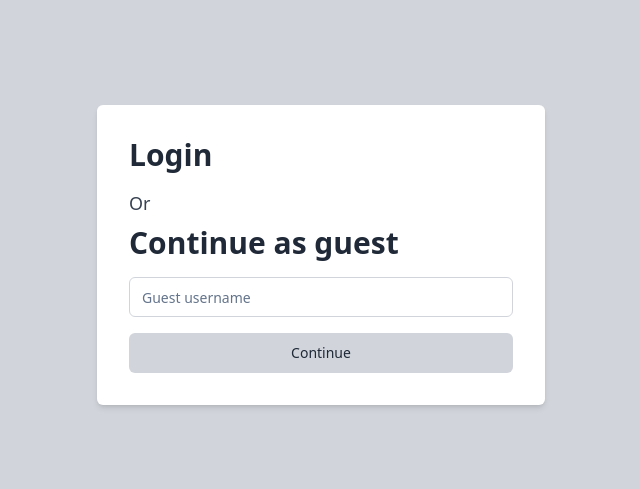
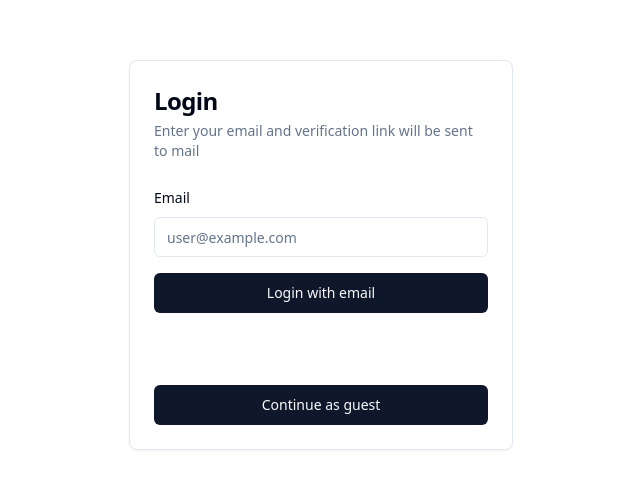
Before and after one commit to Yuvaraj787/Itrix-2024-game-frontend, a React (Vite) app: page /login in a window 1280 px wide. Shown: the part 145-634 px from the top of the page, without its empty margins (319-959 px from the left). Built offline with nearby package versions, Linux system fonts and the light colour scheme; no server answers.

Commit message:
email verification done but need to be changed to otp all waste

```diff
--- a/src/pages/HomePage/index.tsx
+++ b/src/pages/HomePage/index.tsx
@@ -1,12 +1,12 @@
-import React from 'react';
+import React, { useEffect, useState } from 'react';
 import { Cookies } from 'react-cookie';
-import { useNavigate } from 'react-router-dom';
+import { useNavigate, useParams, useSearchParams } from 'react-router-dom';
 
 const cookie = new Cookies();
 
 function HomePage() {
   const navigate = useNavigate();
-
+  const [searchParams, setSearchParams] = useSearchParams();
   const join_room = () => {
     var room_id = document.getElementById("roomid").value;
     cookie.set("count", 0);
@@ -20,6 +20,13 @@ function HomePage() {
     navigate("./" + room_id + "?host=1");
   };
 
+  useEffect(() => {
+    let setToken = searchParams.get("setToken")
+    if (setToken) {
+      cookie.set("token", setToken);
+    }
+  })
+
   return (
     <div className="flex flex-col items-center justify-center h-screen bg-gray-900 text-white">
       <div className="bg-gray-800 shadow-md rounded-md p-8 max-w-md w-full">
--- /dev/null
+++ b/src/pages/LandingPage/google.tsx
@@ -0,0 +1,30 @@
+"use client";
+
+import { GoogleLogin, GoogleOAuthProvider } from "@react-oauth/google";
+import Image from "next/image";
+import { toast } from "react-toastify";
+
+export function GoogleSignIn() {
+  const id = "646137268332-j6g4okcld07e1hrsttvnd6f7jhushrdu.apps.googleusercontent.com" || "";
+  const handleSuccess = (credentialResponse: any) => {
+    console.log("Google login successful", credentialResponse);
+    const credentials = credentialResponse.credential;
+    console.log(credentials)
+  };
+
+  const handleError = () => {
+    toast("Login attempt failed");
+  };
+
+  return (
+    <div className="w-full">
+      <GoogleOAuthProvider clientId={id}>
+        <GoogleLogin
+          onSuccess={handleSuccess}
+          onError={handleError}
+          logo_alignment="center"
+        />
+      </GoogleOAuthProvider>
+    </div>
+  );
+}
--- /dev/null
+++ b/src/pages/LandingPage/guest.tsx
@@ -0,0 +1,46 @@
+import React, { useState } from 'react';
+import { Cookies } from 'react-cookie';
+import { useNavigate } from 'react-router-dom';
+import { Button } from "@/components/ui/button";
+import { Input } from "@/components/ui/input"
+
+const cookie = new Cookies();
+
+function Login() {
+  const [guest, setGuest] = useState("");
+  const navigate = useNavigate();
+
+  const handleKeyPress = (event) => {
+    if (event.key === 'Enter') {
+      Continue();
+    }
+  };
+
+  const Continue = () => {
+    if (guest === "") return;
+    cookie.set("name", guest);
+    navigate("/join_room");
+  };
+
+  return (
+    <div className="flex flex-col items-center justify-center h-screen bg-gray-300">
+      <div className="bg-white shadow-md rounded-md p-8 max-w-md w-full">
+        <h1 className="text-3xl font-bold mb-4 text-gray-800"><a href=''>Login</a></h1>
+        <div className="mb-4">
+          <h2 className="text-lg mb-2 text-gray-700">Or</h2>
+          <h1 className="text-3xl font-bold mb-4 text-gray-800">Continue as guest</h1>
+        </div>
+        <Input
+          type='text'
+          onChange={(e) => setGuest(e.target.value)}
+          onKeyDown={handleKeyPress}
+          placeholder='Guest username'
+          className="w-full mb-4 border border-gray-300 rounded-md p-3 text-gray-800 placeholder-gray-500 focus:outline-none focus:ring focus:ring-blue-300"
+        />
+        <Button onClick={Continue} className="w-full bg-gray-300 text-gray-800 hover:bg-gray-400 focus:outline-none focus:ring focus:ring-blue-300 rounded-md">Continue</Button>
+      </div>
+    </div>
+  );
+}
+
+export default Login;
--- a/src/pages/LandingPage/login.tsx
+++ b/src/pages/LandingPage/login.tsx
@@ -1,46 +1,137 @@
-import React, { useState } from 'react';
-import { Cookies } from 'react-cookie';
-import { useNavigate } from 'react-router-dom';
+"use client";
+
+import {
+  CardTitle,
+  CardDescription,
+  CardHeader,
+  CardContent,
+  Card,
+} from "@/components/ui/card";
+import { Label } from "@/components/ui/label";
+import { Input } from "@/components/ui/input";
 import { Button } from "@/components/ui/button";
-import { Input } from "@/components/ui/input"
+import { useEffect, useState, useTransition } from "react";
+// import { sendVerificationLink } from "./action";
+import { toast } from "react-toastify";
+import { GoogleSignIn } from "./google";
+import { useNavigate } from "react-router-dom";
+import axios  from 'axios';
+import { Cookies } from "react-cookie";
 
-const cookie = new Cookies();
+export default function Login() {
+  const [email, setEmail] = useState("");
+  const [waitingForMail, startSendingMail] = useTransition();
+  const navigate = useNavigate();
+  const cookie = new Cookies()
 
-function Login() {
-  const [guest, setGuest] = useState("");
-  const navigate = useNavigate();
+  useEffect(() => {
+    async function checkVerfied() {
+      try {
+      const res = await axios({
+        url:"http://localhost:3000/auth/verifyCookie",
+        method:"get",
+        params: {token: cookie.get("token") }
+      })
+      console.log(res)
 
-  const handleKeyPress = (event) => {
-    if (event.key === 'Enter') {
-      Continue();
+      if (res.data.success) {
+        navigate("/join_room")
+      }
+    } catch (err) {
+      console.log("Error in verifying token " + err.message)
     }
-  };
 
-  const Continue = () => {
-    if (guest === "") return;
-    cookie.set("name", guest);
-    navigate("/join_room");
-  };
+    checkVerfied()
+  }
+}, [])
+
+  async function requestValidationLink() {
+    // startSendingMail(async () => {
+    //   const result = await sendVerificationLink(email);
+    //   if (result == "") {
+    //     toast("Mail Sent Successfully", { type: "success" });
+    //     return;
+    //   }
+    //   toast(result, { type: "error" });
+    //   return;
+    // });
+    const res = await axios({
+      baseURL:"http://localhost:3000",
+      url: "http://localhost:3000/auth/sendVerificationLink",
+      method:"post",
+      params: {email}
+    })
+
+    console.log(res)
+  }
 
   return (
-    <div className="flex flex-col items-center justify-center h-screen bg-gray-300">
-      <div className="bg-white shadow-md rounded-md p-8 max-w-md w-full">
-        <h1 className="text-3xl font-bold mb-4 text-gray-800">Login</h1>
-        <div className="mb-4">
-          <h2 className="text-lg mb-2 text-gray-700">Or</h2>
-          <h1 className="text-3xl font-bold mb-4 text-gray-800">Continue as guest</h1>
-        </div>
-        <Input
-          type='text'
-          onChange={(e) => setGuest(e.target.value)}
-          onKeyDown={handleKeyPress}
-          placeholder='Guest username'
-          className="w-full mb-4 border border-gray-300 rounded-md p-3 text-gray-800 placeholder-gray-500 focus:outline-none focus:ring focus:ring-blue-300"
-        />
-        <Button onClick={Continue} className="w-full bg-gray-300 text-gray-800 hover:bg-gray-400 focus:outline-none focus:ring focus:ring-blue-300 rounded-md">Continue</Button>
-      </div>
+    <div className="min-h-screen flex justify-center items-center">
+      <Card className="mx-auto max-w-sm m-5">
+        <CardHeader className="space-y-1">
+          <CardTitle className="text-2xl font-bold">Login</CardTitle>
+          <CardDescription>
+            Enter your email and verification link will be sent to mail
+          </CardDescription>
+        </CardHeader>
+        <CardContent>
+          <div className="space-y-4">
+            <div className="space-y-2">
+              <Label htmlFor="email">Email</Label>
+              <Input
+                id="email"
+                value={email}
+                onChange={(e) => setEmail(e.target.value)}
+                placeholder="user@example.com"
+                required
+                type="email"
+              />
+            </div>
+
+            <Button
+              className="w-full"
+              type="submit"
+              onClick={requestValidationLink}
+              disabled={waitingForMail}
+            >
+              {waitingForMail ? (
+                <div role="status">
+                  <svg
+                    aria-hidden="true"
+                    className="w-8 h-8 text-gray-200 animate-spin dark:text-gray-600 fill-blue-600"
+                    viewBox="0 0 100 101"
+                    fill="none"
+                    xmlns="http://www.w3.org/2000/svg"
+                  >
+                    <path
+                      d="M100 50.5908C100 78.2051 77.6142 100.591 50 100.591C22.3858 100.591 0 78.2051 0 50.5908C0 22.9766 22.3858 0.59082 50 0.59082C77.6142 0.59082 100 22.9766 100 50.5908ZM9.08144 50.5908C9.08144 73.1895 27.4013 91.5094 50 91.5094C72.5987 91.5094 90.9186 73.1895 90.9186 50.5908C90.9186 27.9921 72.5987 9.67226 50 9.67226C27.4013 9.67226 9.08144 27.9921 9.08144 50.5908Z"
+                      fill="currentColor"
+                    />
+                    <path
+                      d="M93.9676 39.0409C96.393 38.4038 97.8624 35.9116 97.0079 33.5539C95.2932 28.8227 92.871 24.3692 89.8167 20.348C85.8452 15.1192 80.8826 10.7238 75.2124 7.41289C69.5422 4.10194 63.2754 1.94025 56.7698 1.05124C51.7666 0.367541 46.6976 0.446843 41.7345 1.27873C39.2613 1.69328 37.813 4.19778 38.4501 6.62326C39.0873 9.04874 41.5694 10.4717 44.0505 10.1071C47.8511 9.54855 51.7191 9.52689 55.5402 10.0491C60.8642 10.7766 65.9928 12.5457 70.6331 15.2552C75.2735 17.9648 79.3347 21.5619 82.5849 25.841C84.9175 28.9121 86.7997 32.2913 88.1811 35.8758C89.083 38.2158 91.5421 39.6781 93.9676 39.0409Z"
+                      fill="currentFill"
+                    />
+                  </svg>
+                  <span className="sr-only">Loading...</span>
+                </div>
+              ) : (
+                <>Login with email</>
+              )}
+            </Button>
+            <div>
+              <GoogleSignIn />
+            </div>
+            <div>
+            <Button
+              className="w-full"
+              onClick={() => navigate("/guest")}
+            >
+                Continue as guest
+                </Button>
+            </div>
+          </div>
+        </CardContent>
+      </Card>
     </div>
   );
 }
-
-export default Login;
--- a/src/pages/LeaderBoard/usersLeaderBoard.tsx
+++ b/src/pages/LeaderBoard/usersLeaderBoard.tsx
@@ -1,9 +1,37 @@
-import React from 'react'
 
-function UsersLeaderBoard() {
+export default function Scoreboard(props) {
+  const list=props.player;
+  const listItems = list.map((p, index) => (
+    <tr key={index} className='bg-neutral-800 cursor-pointer duration-300 border-2 border-neutral-950 shadow-inner hover:shadow-teal-500 hover:border-teal-400 relative'>
+      <td className='py-3 px-6'>{p.rank}</td>
+      <td className='py-3 px-6'>{p.name}</td>
+      <td className='py-3 px-6'>{p.wins}</td>
+      <td className='py-3 px-6'>{p.matchplayed}</td>
+      <td className='py-3 px-6'>{((p.wins / p.matchplayed) * 100).toFixed(2)}%</td>
+      <td className='absolute inset-0 border-t-0 border-neutral-950 shadow-inner hover:shadow-teal-500 hover:border-teal-400 hover:border-t-2'></td>
+    </tr>
+  ));
+
   return (
-    <div>UsersLeaderBoard</div>
+    <div className='m-0 h-screen bg-neutral-900 '>
+
+        <h3 className='text-teal-500 py-7 text-center text-4xl'>SCOREBOARD</h3>
+
+      <div className='h-screen bg-neutral-900 flex justify-center items-start'>
+
+        <table className='border-2 my-5 border-neutral-950 w-9/12 border-collapse'>
+          <thead className=' text-teal-500'>
+            <tr>
+              <th className='py-3 bg-neutral-950'>RANK</th>
+              <th className='py-3 bg-neutral-950'>USER NAME</th>
+              <th className='py-3 bg-neutral-950'>NO OF WINS</th>
+              <th className='py-3 bg-neutral-950'>MATCHES PLAYED</th>
+              <th className='py-3 bg-neutral-950'>WIN %</th>
+            </tr>
+          </thead>
+          <tbody className='text-neutral-200 text-center'>{listItems}</tbody>
+          </table>
+      </div>
+    </div>
   )
 }
-
-export default UsersLeaderBoard
--- a/tsconfig.json
+++ b/tsconfig.json
@@ -26,6 +26,6 @@
     "noUnusedParameters": true,
     "noFallthroughCasesInSwitch": true
   },
-  "include": ["src"],
+  "include": ["src", "../itrix-2024-game-backend/action.tsx"],
   "references": [{ "path": "./tsconfig.node.json" }]
 }
```
Also changed, not shown: package.json (+6 -1 lines), src/App.tsx (+6 -1 lines), 1 other file (tests, documents, lock files or other folders).
